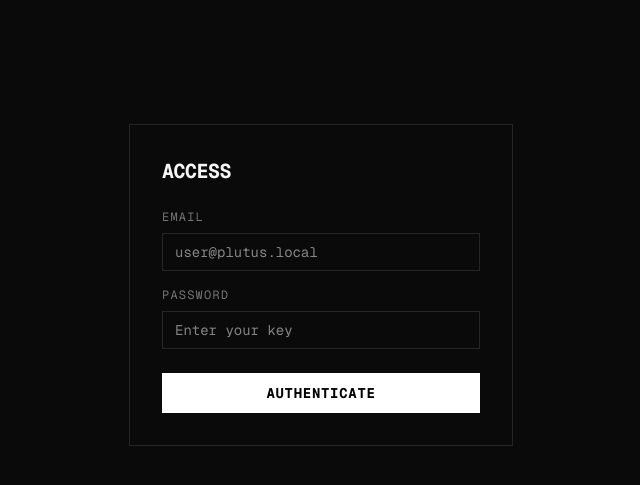
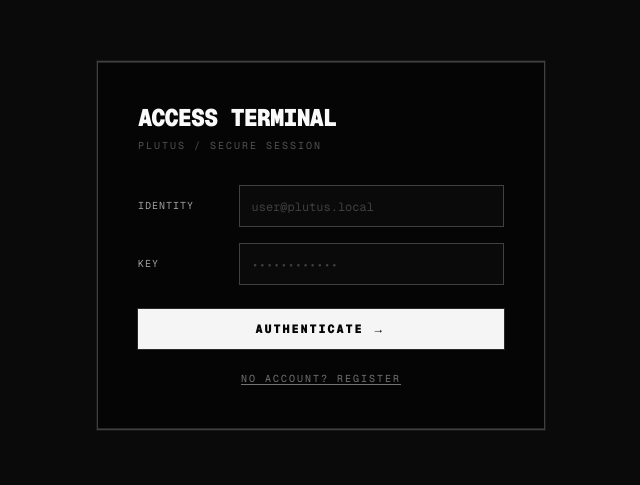
Before and after one commit to CipherCracked/plutus, a Next.js app in the folder client/: page /login in a window 1280 px wide. Shown: the part 155-640 px from the top of the page, without its empty margins (319-959 px from the left). Built offline with nearby package versions, Linux system fonts and the light colour scheme; no server answers.

Commit message:
feat(auth-door): add /api/register endpoint + register() client + register mode in LoginForm; update docs

```diff
--- a/client/src/components/auth/LoginForm.tsx
+++ b/client/src/components/auth/LoginForm.tsx
@@ -1,12 +1,13 @@
 "use client"
 
 import { useState } from "react"
-import { login } from "@/lib/api"
+import { login, register } from "@/lib/api"
 
 export function LoginForm() {
   const [email, setEmail] = useState("")
   const [password, setPassword] = useState("")
   const [error, setError] = useState("")
+  const [mode, setMode] = useState<"login" | "register">("login")
   const [loading, setLoading] = useState(false)
 
   async function handleSubmit(e: React.FormEvent) {
@@ -14,10 +15,14 @@ export function LoginForm() {
     setError("")
     setLoading(true)
     try {
+      if (mode === "register") {
+        await register({ email, password })
+      } else {
         await login({ email, password })
+      }
       window.location.href = "/"
     } catch (err: any) {
-      setError(err.message || "Login failed")
+      setError(err.message || (mode === "register" ? "Registration failed" : "Login failed"))
     } finally {
       setLoading(false)
     }
@@ -26,35 +31,45 @@ export function LoginForm() {
   return (
     <form
       onSubmit={handleSubmit}
-      className="bg-[#0a0a0a] text-white p-8 w-full max-w-sm mx-auto mt-20 border border-neutral-800 rounded-none shadow-none font-mono"
-      aria-label="Login form"
+      className="relative bg-[#050505] border border-neutral-700 rounded-none p-10 w-full max-w-md mx-auto shadow-[0_0_0_1px_rgba(255,255,255,0.06)] font-mono overflow-hidden"
+      aria-label="Secure access terminal"
     >
-      <h2 className="text-xl font-bold tracking-tight mb-6 text-neutral-100 uppercase">Access</h2>
+      {/* Subtle structural grid lines — raw control-panel feel */}
+      <div className="absolute top-0 left-0 right-0 h-px bg-neutral-800" aria-hidden="true" />
+      <div className="absolute bottom-0 left-0 right-0 h-px bg-neutral-800" aria-hidden="true" />
 
-      <label htmlFor="email" className="block text-xs uppercase tracking-widest text-neutral-500 mb-2">Email</label>
+      <div className="mb-8">
+        <h2 className="text-2xl font-black tracking-tighter text-neutral-50 mb-1">ACCESS TERMINAL</h2>
+        <p className="text-[10px] text-neutral-600 tracking-[0.2em] uppercase">Plutus / Secure Session</p>
+      </div>
+
+      <div className="grid grid-cols-[1fr_3fr] gap-y-4 gap-x-3 mb-6">
+        <label htmlFor="email" className="text-[10px] text-neutral-400 uppercase tracking-widest self-center">Identity</label>
         <input
           id="email"
           type="email"
           required
           value={email}
           onChange={(e) => setEmail(e.target.value)}
-        className="w-full bg-neutral-950 border border-neutral-800 px-3 py-2 text-sm font-mono text-white focus:outline-none focus:border-white transition-colors mb-4 rounded-none"
+          className="w-full bg-neutral-950 border border-neutral-700 px-3 py-2.5 text-sm font-mono text-neutral-100 focus:outline-none focus:border-neutral-400 transition-colors rounded-none placeholder:text-neutral-700 placeholder:text-xs"
           placeholder="user@plutus.local"
         />
 
-      <label htmlFor="password" className="block text-xs uppercase tracking-widest text-neutral-500 mb-2">Password</label>
+        <label htmlFor="password" className="text-[10px] text-neutral-400 uppercase tracking-widest self-center">Key</label>
         <input
           id="password"
           type="password"
           required
           value={password}
           onChange={(e) => setPassword(e.target.value)}
-        className="w-full bg-neutral-950 border border-neutral-800 px-3 py-2 text-sm font-mono text-white focus:outline-none focus:border-white transition-colors mb-6 rounded-none"
-        placeholder="Enter your key"
+          className="w-full bg-neutral-950 border border-neutral-700 px-3 py-2.5 text-sm font-mono text-neutral-100 focus:outline-none focus:border-neutral-400 transition-colors rounded-none placeholder:text-neutral-700 placeholder:text-xs"
+          placeholder="••••••••••••"
         />
+      </div>
 
       {error && (
-        <div className="mb-4 text-red-400 text-xs font-mono border border-red-900 px-3 py-2 bg-red-950/30" role="alert">
+        <div className="mb-5 border border-red-900/60 bg-red-950/20 px-3 py-2.5 text-xs font-mono text-red-300" role="alert">
+          <span className="text-red-500 text-[10px] uppercase tracking-widest block mb-0.5">Error</span>
           {error}
         </div>
       )}
@@ -62,10 +77,20 @@ export function LoginForm() {
       <button
         type="submit"
         disabled={loading}
-        className="w-full bg-white text-black px-4 py-2.5 text-sm font-bold uppercase tracking-wider hover:bg-neutral-200 transition-colors rounded-none disabled:opacity-40"
+        className="w-full bg-neutral-100 text-[#050505] px-4 py-3 text-xs font-black uppercase tracking-[0.15em] hover:bg-white active:translate-y-px transition-all rounded-none disabled:opacity-30 disabled:cursor-not-allowed shadow-[0_0_0_1px_rgba(255,255,255,0.15)]"
       >
-        {loading ? "Verifying..." : "Authenticate"}
+        {loading ? (mode === "register" ? "Registering..." : "Verifying...") : (mode === "register" ? "Create Account →" : "Authenticate →")}
       </button>
+
+      <div className="mt-4 text-center">
+        <button
+          type="button"
+          onClick={() => { setMode(mode === "register" ? "login" : "register"); setError("") }}
+          className="text-[10px] text-neutral-500 uppercase tracking-[0.2em] hover:text-white transition-colors underline underline-offset-2"
+        >
+          {mode === "register" ? "← Return to login" : "No account? Register"}
+        </button>
+      </div>
     </form>
   )
 }
--- a/client/src/lib/api.ts
+++ b/client/src/lib/api.ts
@@ -152,6 +152,43 @@ export async function login(req: LoginRequest): Promise<LoginResponse> {
   return data as LoginResponse
 }
 
+export interface RegisterRequest {
+  email: string
+  password: string
+}
+
+export interface RegisterResponse {
+  token: string
+  user_profile_id: number
+}
+
+export async function register(req: RegisterRequest): Promise<RegisterResponse> {
+  const res = await fetch(`${API_BASE}/api/register`, {
+    method: "POST",
+    headers: {
+      "Content-Type": "application/json",
+      ...authHeaders(),
+    },
+    body: JSON.stringify(req),
+  })
+  if (!res.ok) {
+    let detail = res.statusText
+    try {
+      const err = await res.json()
+      detail = err.detail || detail
+    } catch {}
+    throw new Error(`HTTP ${res.status}: ${detail}`)
+  }
+  const data = await res.json()
+  const token = data.token
+  if (token) {
+    if (typeof window !== "undefined") {
+      localStorage.setItem("plutus_auth_token", token)
+    }
+  }
+  return data as RegisterResponse
+}
+
 export async function fetchAnalytics(): Promise<AnalyticsData> {
   const res = await fetch(`${API_BASE}/api/analytics`)
   if (!res.ok) throw new Error(`HTTP ${res.status}: ${res.statusText}`)
```
Also changed, not shown: 3 other files (tests, documents, lock files or other folders). Lines whose indentation alone changed are shown as unchanged.
